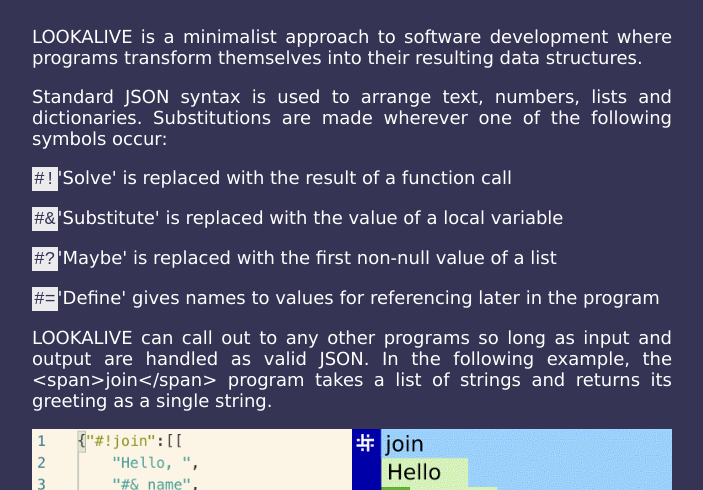
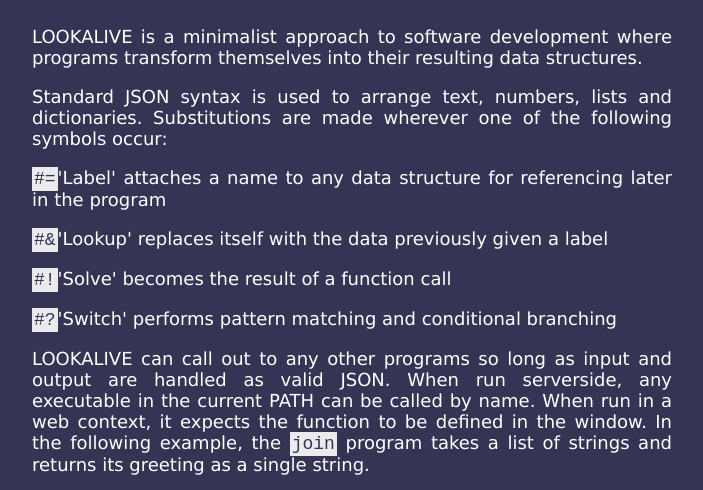
Before and after one commit to jazzyjackson/lookalive, a website: page docs/index.html in a window 1280 px wide. Shown: the part 280-770 px from the top of the page, without its empty margins (288-991 px from the left). Drawn offline with Linux system fonts and the light colour scheme.

Commit message:
replaced function descriptions, fixed span typo

```diff
--- a/docs/index.html
+++ b/docs/index.html
@@ -46,11 +46,11 @@
         <div>
             <p>LOOKALIVE is a minimalist approach to software development where programs transform themselves into their resulting data structures.</p>
             <p>Standard JSON syntax is used to arrange text, numbers, lists and dictionaries. Substitutions are made wherever one of the following symbols occur:</p>
-            <p><span>#!</span>&apos;Solve&apos; is replaced with the result of a function call</p>
-            <p><span>#&amp;</span>&apos;Substitute&apos; is replaced with the value of a local variable</p>
-            <p><span>#?</span>&apos;Maybe&apos; is replaced with the first non-null value of a list </p>
-            <p><span>#=</span>&apos;Define&apos; gives names to values for referencing later in the program</p>
-            <p>LOOKALIVE can call out to any other programs so long as input and output are handled as valid JSON. In the following example, the &lt;span&gt;join&lt;/span&gt; program takes a list of strings and returns its greeting as a single string.</p>
+            <p><span>#=</span>&apos;Label&apos; attaches a name to any data structure for referencing later in the program</p>
+            <p><span>#&amp;</span>&apos;Lookup&apos; replaces itself with the data previously given a label</p>
+            <p><span>#!</span>&apos;Solve&apos; becomes the result of a function call</p>
+            <p><span>#?</span>&apos;Switch&apos; performs pattern matching and conditional branching</p>
+            <p>LOOKALIVE can call out to any other programs so long as input and output are handled as valid JSON. When run serverside, any executable in the current PATH can be called by name. When run in a web context, it expects the function to be defined in the window. In the following example, the <span>join</span> program takes a list of strings and returns its greeting as a single string.</p>
         </div><img src="img/helloname.png"><img src="img/hello_gui.gif">
         <div>
             <p>On the left is the original program in JSON format, and on the right is a visual step-by-step expansion of the program execution. Being able to step through each transformation of the complete data structure is LOOKALIVE&apos;s essential feature for beginners just learning to code as well as experts trying to understand complex transformations.</p>
```
Also changed, not shown: docs/index.elem.json (+5 -5 lines), 1 other file.
